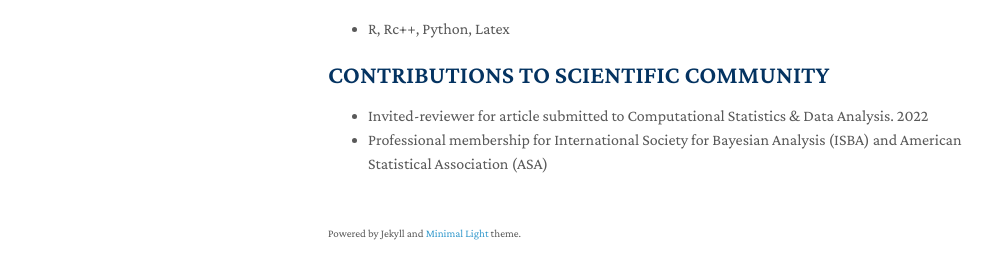
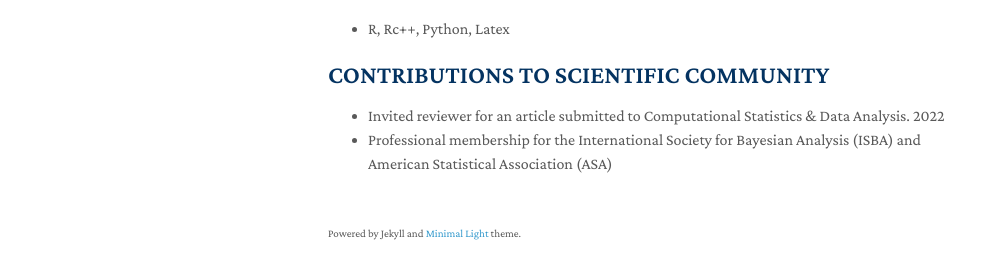
Before and after one commit to shuang-jie/shuang-jie.github.io, a Jekyll site: the page built from index.md, in a window 1280 px wide and 900 px high, scrolled down 975 px. Shown: the part 586-865 px from the top of the window, without its empty margins (142-1134 px from the left). Built offline with Jekyll 4.4.1, drawn with Linux system fonts in a browser that asks for light colours; nearby versions of some CDN libraries; a style sheet for code colours, icons or effects is not loaded; some of the changed text lies outside the part shown.

Commit message:
Update index.md

```diff
--- a/index.md
+++ b/index.md
@@ -14,9 +14,9 @@ Welcome! I am currenly a Ph.D. candidate in Statistics surpervised by [Juhee Lee
 
 * **Zhang, S.**, Lee, J. Covariate dependent Factor Model for Feature Interactions in Microbiome Study (In progress)
 
-* Zheng, H., **Zhang, S.**, Sen R., and Tokdar S. [Bayesian Density Regression with Discontinuity](https://shuang-jie.github.io/files/SJ-BD1.pdf) (Submitting to Journal of Business & Economic Statistics)
+* Zheng, H., **Zhang, S.**, Sen R., and Tokdar S. Bayesian Density Regression with Discontinuity (Submitting to Journal of Business & Economic Statistics)
 
-* Zhang, S., Shen Y., Chen I. and Lee, J. (2023+) [Sparse Bayesian Group Factor Model for Feature Interactions in Multiple Count Tables Data](https://shuang-jie.github.io/files/SJ-P2.pdf) (Under revision of Journal of the American Statistical Association)
+* **Zhang, S.**, Shen Y., Chen I. and Lee, J. (2023+) [Sparse Bayesian Group Factor Model for Feature Interactions in Multiple Count Tables Data](https://shuang-jie.github.io/files/SJ-P2.pdf) (Under revision of Journal of the American Statistical Association)
 
 ## PUBLICATIONS
 
@@ -58,5 +58,5 @@ Graduate Student Researcher
 * R, Rc++, Python, Latex
 
 ## CONTRIBUTIONS TO SCIENTIFIC COMMUNITY
-* Invited-reviewer for article submitted to Computational Statistics & Data Analysis. 2022
-* Professional membership for International Society for Bayesian Analysis (ISBA) and American Statistical Association (ASA)
+* Invited reviewer for an article submitted to Computational Statistics & Data Analysis. 2022
+* Professional membership for the International Society for Bayesian Analysis (ISBA) and American Statistical Association (ASA)
```
